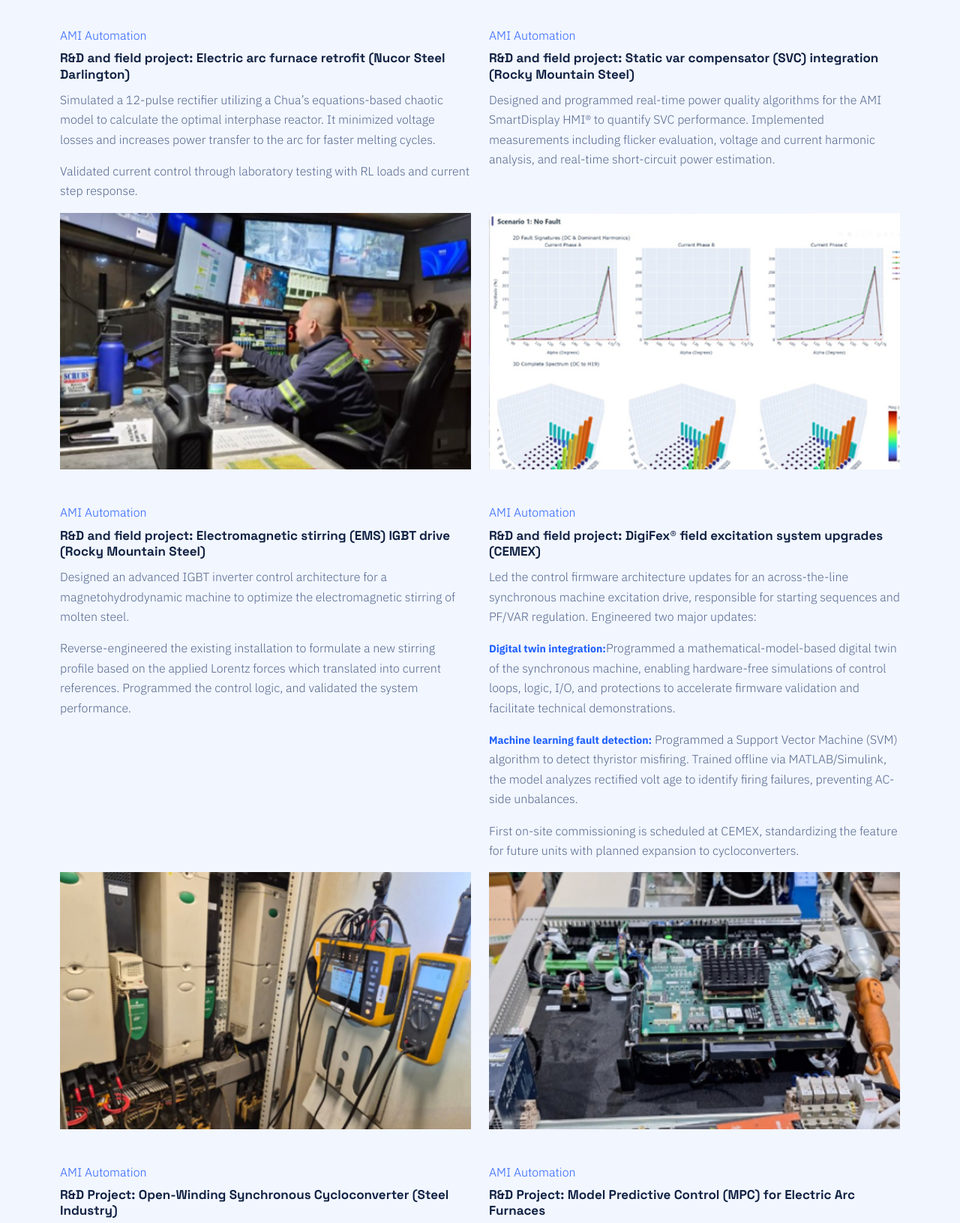
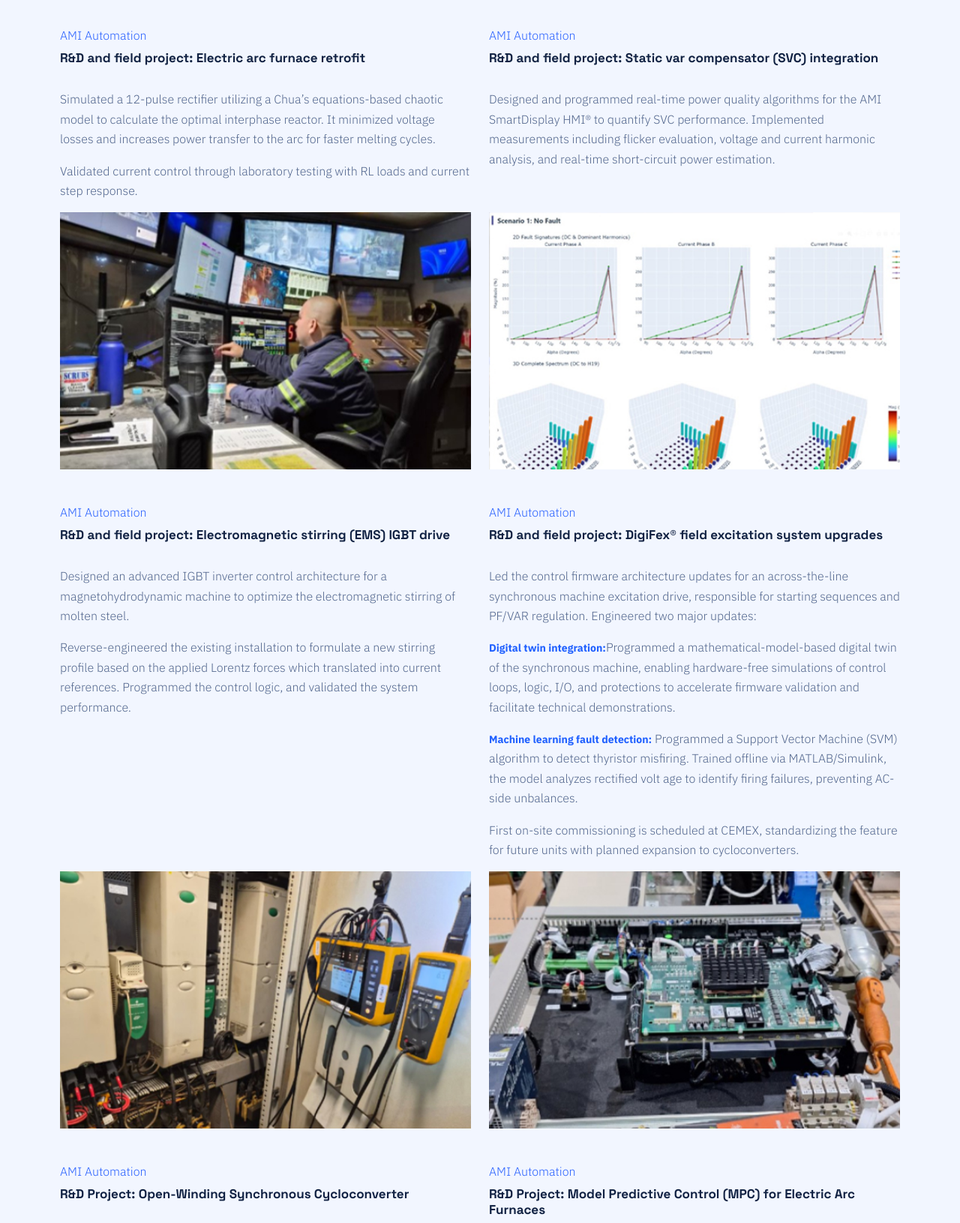
Before and after one commit to FernandoMata94/franco-huidobro, a plain HTML site: page projects.html in a window 1280 px wide. Shown: the part 220-1851 px from the top of the page at 75% size. Drawn offline with nearby package versions, Linux system fonts and the light colour scheme.

Commit message:
se quito el nombre de las empresas en proyectos

```diff
--- a/projects.html
+++ b/projects.html
@@ -21,22 +21,22 @@
     <div class="section-heading"><div><p class="eyebrow">Selected work / 2020—2026</p><h1>Projects</h1></div><p class="section-kicker">Research · Development · Industrial automation</p></div>
     <div class="project-grid full-projects">
       <article class="project-card"><p class="project-type">AMI Automation</p>
-        <h2>R&D and field project: Electric arc furnace retrofit (Nucor Steel Darlington)</h2>
+        <h2>R&D and field project: Electric arc furnace retrofit</h2>
         <p>Simulated a 12-pulse rectifier utilizing a Chua’s equations-based chaotic model to calculate the optimal interphase reactor. It minimized voltage losses and increases power transfer to the arc for faster melting cycles.</p>
         <p>Validated current control through laboratory testing with RL loads and current step response.</p>
         <div class="image-placeholder project-image project-image-4"></div></article>
       <article class="project-card">
         <p class="project-type">AMI Automation</p>
-        <h2>R&D and field project: Static var compensator (SVC) integration (Rocky Mountain Steel)</h2>
+        <h2>R&D and field project: Static var compensator (SVC) integration</h2>
         <p>Designed and programmed real-time power quality algorithms for the AMI SmartDisplay HMI® to quantify SVC performance. Implemented measurements including flicker evaluation, voltage and current harmonic analysis, and real-time short-circuit power estimation.</p><div class="image-placeholder project-image project-image-5"></div></article>
       <article class="project-card">
         <p class="project-type">AMI Automation</p>
-        <h2>R&D and field project: Electromagnetic stirring (EMS) IGBT drive (Rocky Mountain Steel)</h2>
+        <h2>R&D and field project: Electromagnetic stirring (EMS) IGBT drive</h2>
         <p>Designed an advanced IGBT inverter control architecture for a magnetohydrodynamic machine to optimize the electromagnetic stirring of molten steel. </p>
         <p>Reverse-engineered the existing installation to formulate a new stirring profile based on the applied Lorentz forces which translated into current references. Programmed the control logic, and validated the system performance.</p><div class="image-placeholder project-image project-image-6"></div></article>
       <article class="project-card">
         <p class="project-type">AMI Automation</p>
-        <h2>R&D and field project: DigiFex® field excitation system upgrades (CEMEX)</h2>
+        <h2>R&D and field project: DigiFex® field excitation system upgrades</h2>
         <p>Led the control firmware architecture updates for an across-the-line synchronous machine excitation drive, responsible for starting sequences and PF/VAR regulation. Engineered two major updates:</p>
         <p><b>Digital twin integration:</b>Programmed a mathematical-model-based digital twin of the synchronous machine, enabling hardware-free simulations of control loops, logic, I/O, and protections to accelerate firmware validation and facilitate technical demonstrations.</p>
         <p><b>Machine learning fault detection:</b> Programmed a Support Vector Machine (SVM) algorithm to detect thyristor misfiring. Trained offline via MATLAB/Simulink, the model analyzes rectified volt age to identify firing failures, preventing AC-side unbalances. </p>
@@ -44,7 +44,7 @@
         <div class="image-placeholder project-image project-image-7"></div></article>
       <article class="project-card">
         <p class="project-type">AMI Automation</p>
-        <h2>R&D Project: Open-Winding Synchronous Cycloconverter (Steel Industry)</h2>
+        <h2>R&D Project: Open-Winding Synchronous Cycloconverter</h2>
         <p><b>Scope:</b> Designed a novel cycloconverter drive system for retrofitting tandem and reversible rolling mills. </p>
         <p><b>Theoretical Framework:</b> Engineered a high-precision control architecture based on robust physical modeling. Derived motor dynamics via differential equations to implement comprehensive vector control loops and advanced state estimation algorithms (including Kalman filtering) for optimal flux and torque regulation and zero-sequence current suppression. </p>
         <p><b>Implementation & Deployment:</b> Constructed high-fidelity plant models in MATLAB/Simulink for stability validation. Translated control laws into LabVIEW/NI FPGA for standalone execution.</p>
@@ -65,14 +65,14 @@
         <div class="image-placeholder project-image project-image-10"></div></article>
       <article class="project-card">
         <p class="project-type">AMI Automation</p>
-        <h2>Field Project: Quadra-Torque Drive System (Minera Peñasquito)</h2>
+        <h2>Field Project: Quadra-Torque Drive System</h2>
         <p><b>Scope:</b>Led the end-to-end commissioning of four dual-synchronous motor ball mill drives, ensuring seamless integration with existing plant infrastructure. </p>
         <p><b>Leadership & Strategy:</b> Led the installation workflow, supervising technician teams to reduce downtime. Served as the primary technical liaison for troubleshooting during the critical startup phase. </p>
         <p><b>Knowledge Transfer:</b> Designed and delivered an advanced technical training curriculum for 70 site engineers, covering drive theory, fault analysis, and operational safety.</p>
         <div class="image-placeholder project-image project-image-11"></div></article>
       <article class="project-card">
         <p class="project-type">AMI Automation</p>
-        <h2>R&D Project: Power Quality & Energy Storage (Resonac Graphite)</h2>
+        <h2>R&D Project: Power Quality & Energy Storage</h2>
         <p><b>Scope:</b> Analyzed grid disturbances during silicon crystal growth and engineered a supercapacitor-based solution to protect critical loads. </p>
         <p><b>Theoretical Framework:</b> Modeled the full rectifier-inverter topology and grid interaction dynamics. Calculated optimal supercapacitor sizing and designed a soft-precharge control logic to limit inrush currents. </p>
         <p><b>Implementation & Deployment:</b> Constructed high-fidelity plant models in MATLAB/Simulink for stability validation. Translated control laws into LabVIEW/NI FPGA for standalone execution.</p>
```
